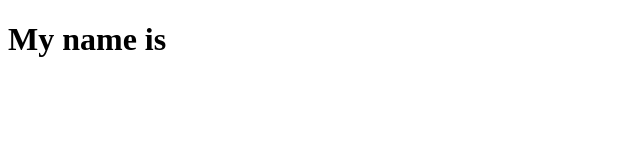
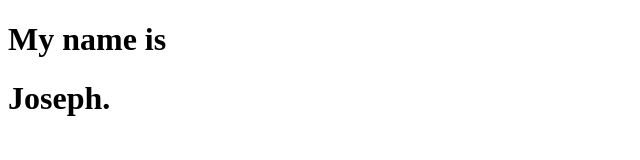
Before and after one commit to JSievers451/CSC2510, a plain HTML site: page index.html in a window 1280 px wide. Shown: the whole page, without its empty margins (0-640 px from the left). Drawn offline with Linux system fonts and the light colour scheme.

Commit message:
Updated body

```diff
--- a/index.html
+++ b/index.html
@@ -7,5 +7,6 @@
 </head>
 <body>
     <h1> My name is</h1>
+    <h1> Joseph.</h1>
 </body>
 </html>
```
